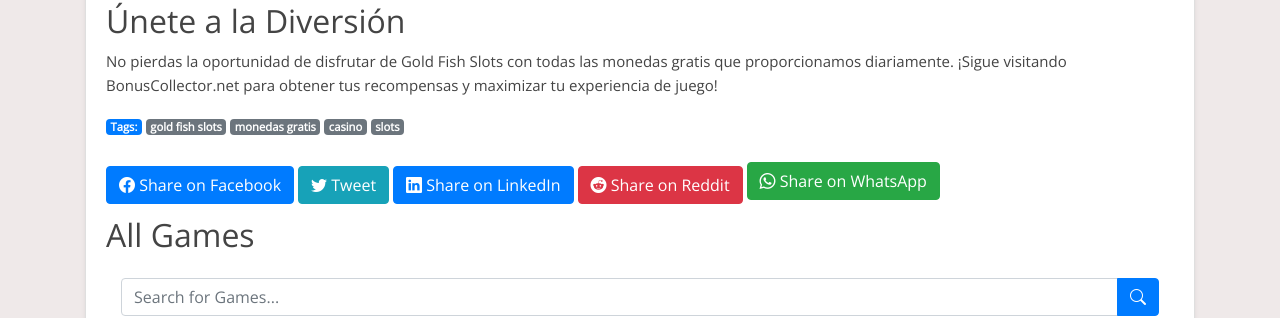
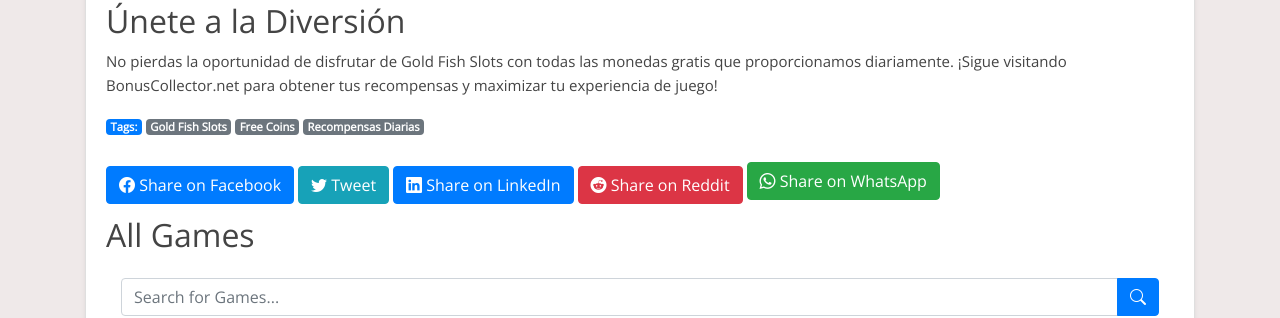
Before and after one commit to Prollad99/bs-net, a Jekyll site: the page built from es/_posts/2024-08-08-gold-fish-slots.md, in a window 1280 px wide and 900 px high, scrolled down 8149 px. Shown: the part 141-459 px from the top of the window. Built offline with Jekyll 4.4.1, drawn with Linux system fonts in a browser that asks for light colours; nearby versions of some CDN libraries; comment, search, counter and statistics services are not loaded.

Commit message:
Update 2024-08-08-gold-fish-slots.md

```diff
--- a/es/_posts/2024-08-08-gold-fish-slots.md
+++ b/es/_posts/2024-08-08-gold-fish-slots.md
@@ -2,7 +2,7 @@
 layout: post
 title: "Gold Fish Slots Free Coins: ¡Consigue tus monedas gratis diarias!"
 date: 2024-08-08
-tags: ["gold fish slots", "monedas gratis", "casino", "slots"]
+tags: ["Gold Fish Slots", "Free Coins", "Recompensas Diarias"]
 author: BonusCollector.net
 description: "Descubre cómo conseguir monedas gratis diarias para Gold Fish Slots y maximiza tus recompensas en el juego. ¡Obtén tus enlaces de recompensa aquí!"
 lang: es
```
